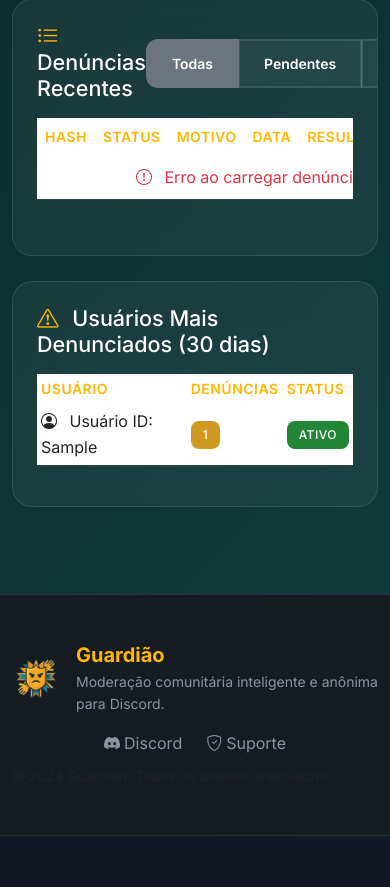
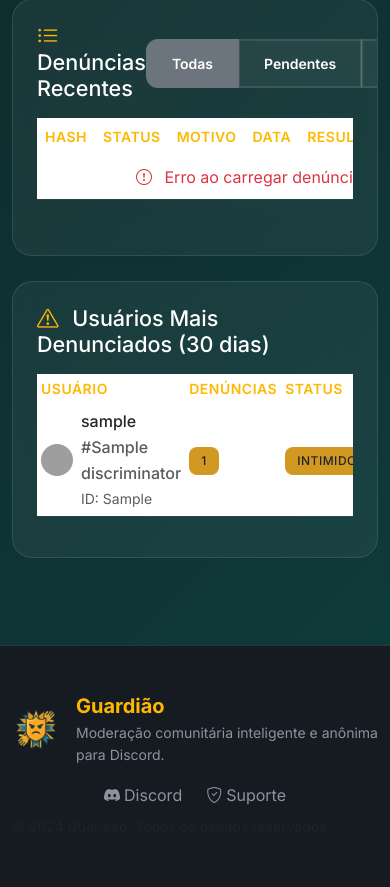
Before and after one commit to Konnak/guardiaobeta, a Flask app: template web/templates/server_panel.html in a window 390 px wide. Shown: the part 2259-3146 px from the top of the page. Before the commit the page ends 3095 px from the top, so only its background shows below. Run offline with Flask 3, Linux system fonts and the light colour scheme; the template is opened without the code that fills it: most values are stand-ins (such as "Sample title", 1, 10 or a date in 2020); grey boxes marked "Sample" are stand-in pictures; parts of the project's set-up code (start-up, migrations or seed data) failed here and were passed over; grey boxes are pictures that could not be loaded.

Commit message:
fix: Melhorar exibição de denúncias e usuários denunciados
DENÚNCIAS RECENTES:
 Aumentar período de 30 para 90 dias (mostra mais denúncias)
 Melhorar layout com informações detalhadas
 Mostrar nome do denunciado e denunciante
 Exibir data e hora completas
 Melhor organização visual com flex layouts

USUÁRIOS MAIS DENUNCIADOS:
 Query atualizada para buscar informações completas do usuário
 Exibir avatar do Discord (32x32px)
 Mostrar username e discriminator
 Status baseado na categoria do usuário (BANIDO, INTIMIDOU, GRAVE, ATIVO)
 Layout responsivo com avatares e badges coloridos
 Fallback para usuários sem avatar

MELHORIAS VISUAIS:
 Cards organizados com flex layouts
 Badges coloridos para status e resultados
 Informações hierárquicas (principal + detalhes)
 Botões com tooltips
 Responsividade melhorada

```diff
--- a/web/templates/server_panel.html
+++ b/web/templates/server_panel.html
@@ -788,14 +788,44 @@
                                 {% for user in stats.top_denunciados %}
                                     <tr>
                                         <td>
-                                <i class="bi bi-person-circle me-2"></i>
-                                            Usuário ID: {{ user.id_denunciado }}
+                                            <div class="d-flex align-items-center">
+                                                {% if user.avatar %}
+                                                    <img src="https://cdn.discordapp.com/avatars/{{ user.id_denunciado }}/{{ user.avatar }}.png?size=32"
+                                                         alt="Avatar" class="rounded-circle me-2" width="32" height="32">
+                                                {% else %}
+                                                    <div class="rounded-circle bg-secondary d-flex align-items-center justify-content-center me-2"
+                                                         style="width: 32px; height: 32px; font-size: 0.8rem;">
+                                                        <i class="bi bi-person-fill"></i>
+                                                    </div>
+                                                {% endif %}
+                                                <div>
+                                                    <div class="fw-medium">
+                                                        {% if user.username %}
+                                                            {{ user.username }}
+                                                            {% if user.discriminator and user.discriminator != '0' %}
+                                                                <span class="text-muted">#{{ user.discriminator }}</span>
+                                                            {% endif %}
+                                                        {% else %}
+                                                            <span class="text-muted">Usuário Desconhecido</span>
+                                                        {% endif %}
+                                                    </div>
+                                                    <small class="text-muted">ID: {{ user.id_denunciado }}</small>
+                                                </div>
+                                            </div>
                                         </td>
                                         <td>
-                                            <span class="badge bg-warning">{{ user.denuncias_count }}</span>
+                                            <span class="badge bg-warning text-dark">{{ user.denuncias_count }}</span>
                                         </td>
                                         <td>
-                                <span class="badge bg-success">Ativo</span>
+                                            {% if user.status_usuario == 'BANIDO' %}
+                                                <span class="badge bg-danger">Banido</span>
+                                            {% elif user.status_usuario == 'INTIMIDOU' %}
+                                                <span class="badge bg-warning text-dark">Intimidou</span>
+                                            {% elif user.status_usuario == 'GRAVE' %}
+                                                <span class="badge bg-dark">Grave</span>
+                                            {% else %}
+                                                <span class="badge bg-success">Ativo</span>
+                                            {% endif %}
                                         </td>
                                     </tr>
                                 {% else %}
@@ -948,27 +978,46 @@ function loadDenuncias(page = 1, filter = 'all') {
         .then(data => {
             if (data.denuncias && data.denuncias.length > 0) {
                 tbody.innerHTML = data.denuncias.map(denuncia => `
-                    <tr>
+                    <tr class="align-middle">
                         <td>
-                            <code style="background: rgba(255, 184, 0, 0.1); color: var(--primary-gold); padding: 0.25rem 0.5rem; border-radius: 6px;">
-                                ${denuncia.hash_denuncia}
-                            </code>
+                            <div class="d-flex flex-column">
+                                <code style="background: rgba(255, 184, 0, 0.1); color: var(--primary-gold); padding: 0.25rem 0.5rem; border-radius: 6px; font-size: 0.8rem;">
+                                    ${denuncia.hash_denuncia}
+                                </code>
+                                ${denuncia.denunciado_name ?
+                                    `<small class="text-muted mt-1">vs ${denuncia.denunciado_name}</small>` :
+                                    `<small class="text-muted mt-1">ID: ${denuncia.id_denunciado}</small>`
+                                }
+                            </div>
                         </td>
                         <td>
-                            <span class="badge bg-${getStatusColor(denuncia.status)}">
+                            <span class="badge bg-${getStatusColor(denuncia.status)} fs-6">
                                 ${getStatusText(denuncia.status)}
                             </span>
                         </td>
-                        <td>${denuncia.motivo}</td>
-                        <td>${new Date(denuncia.data_criacao).toLocaleDateString('pt-BR')}</td>
+                        <td>
+                            <div class="d-flex flex-column">
+                                <span>${denuncia.motivo}</span>
+                                ${denuncia.denunciante_name ?
+                                    `<small class="text-muted">por ${denuncia.denunciante_name}</small>` :
+                                    ''
+                                }
+                            </div>
+                        </td>
+                        <td>
+                            <div class="d-flex flex-column">
+                                <span>${new Date(denuncia.data_criacao).toLocaleDateString('pt-BR')}</span>
+                                <small class="text-muted">${new Date(denuncia.data_criacao).toLocaleTimeString('pt-BR', {hour: '2-digit', minute: '2-digit'})}</small>
+                            </div>
+                        </td>
                         <td>
                             ${denuncia.resultado_final ?
-                                `<span class="badge bg-${getResultColor(denuncia.resultado_final)}">${denuncia.resultado_final}</span>` :
-                                '<span class="text-muted">-</span>'
+                                `<span class="badge bg-${getResultColor(denuncia.resultado_final)} fs-6">${denuncia.resultado_final}</span>` :
+                                '<span class="text-muted">Aguardando</span>'
                             }
                         </td>
                         <td>
-                            <button class="btn btn-sm btn-outline-secondary" onclick="showDenunciaDetails('${denuncia.hash_denuncia}')">
+                            <button class="btn btn-sm btn-outline-primary" onclick="showDenunciaDetails('${denuncia.hash_denuncia}')" title="Ver detalhes">
                                 <i class="bi bi-eye"></i>
                             </button>
                         </td>
```
Also changed, not shown: web/routes.py (+19 -7 lines).
